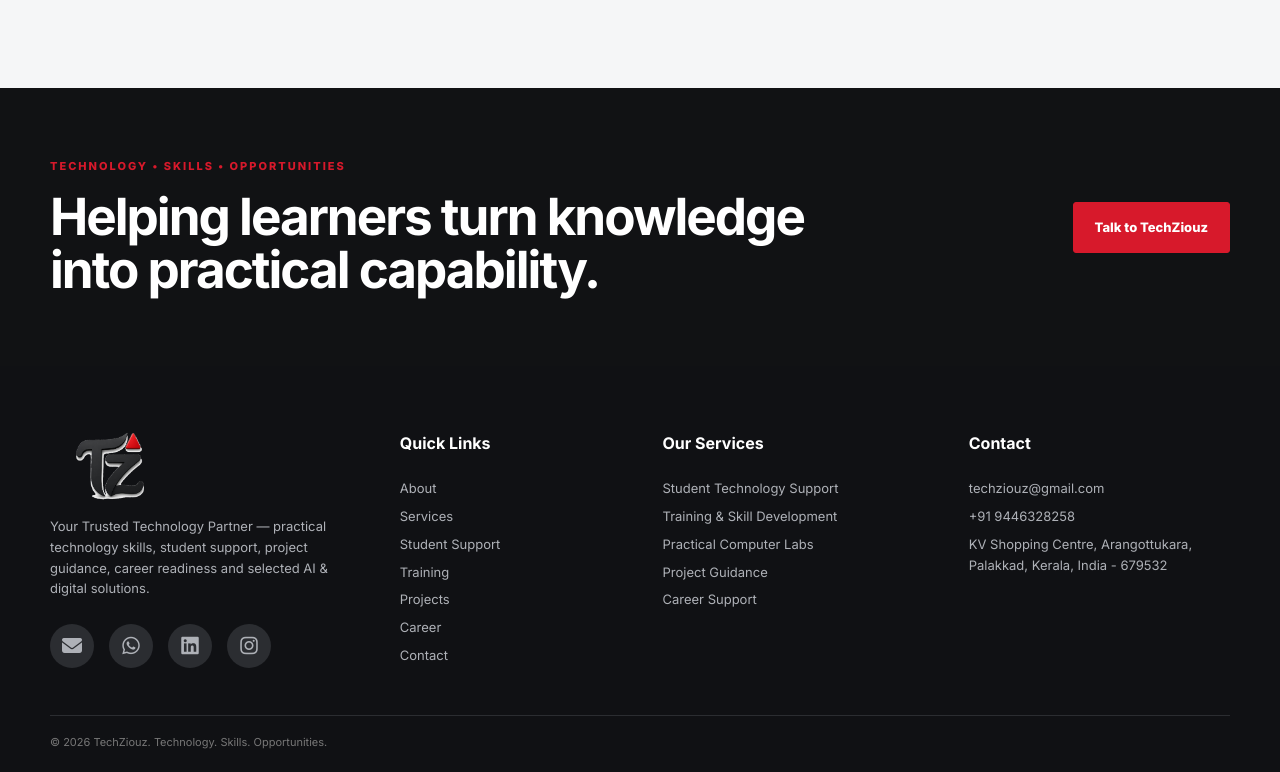
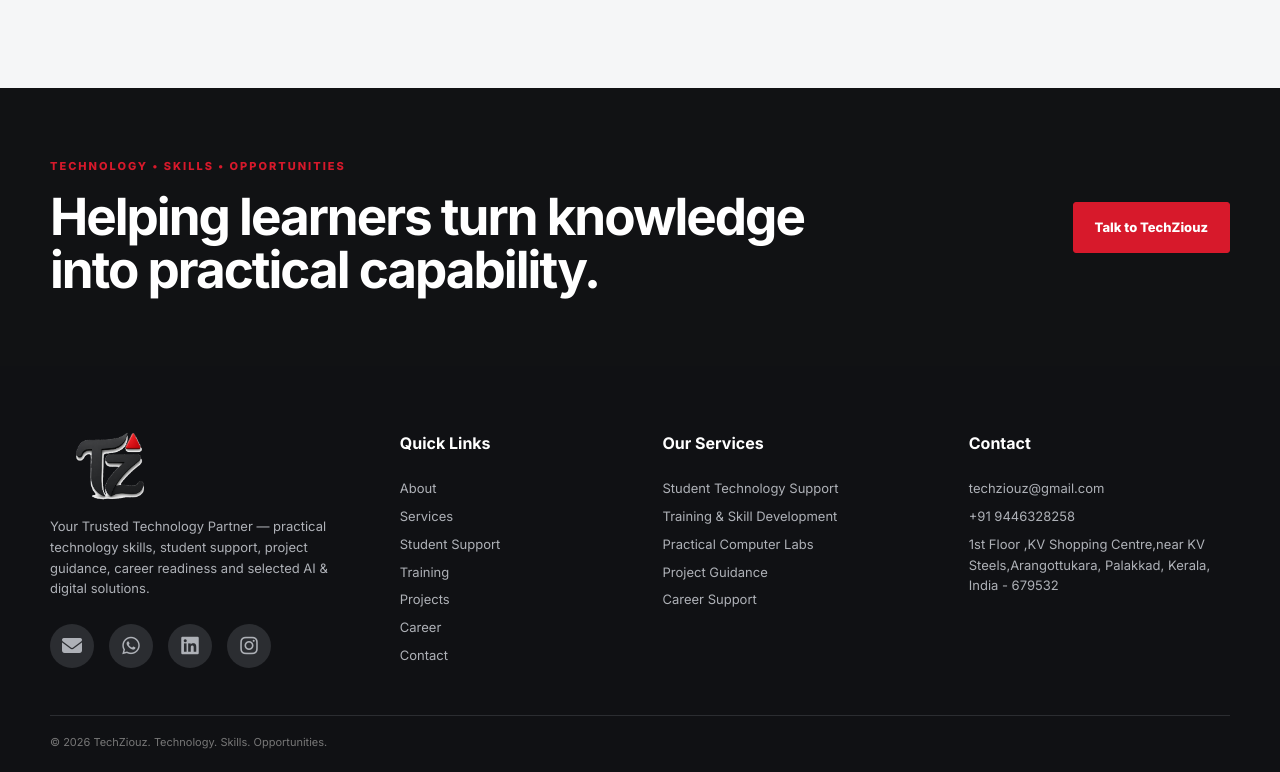
Before and after one commit to techtvsalmamehrin-debug/Techziouz, a React (Vite) app: page / in a window 1280 px wide. Shown: the part 2608-3380 px from the top of the page. Built offline with nearby package versions, Linux system fonts and the light colour scheme.

Commit message:
Update footer contact address and contact links

```diff
--- a/src/main.jsx
+++ b/src/main.jsx
@@ -29,7 +29,7 @@
    <div className="social"><a href="mailto:techziouz@gmail.com" title="Email"><i className="fas fa-envelope"></i></a><a href="https://wa.me/919446328258" target="_blank" rel="noreferrer" title="WhatsApp Community"><i className="fab fa-whatsapp"></i></a><a href="https://www.linkedin.com/company/techziouz/" target="_blank" rel="noreferrer" title="LinkedIn"><i className="fab fa-linkedin"></i></a><a href="https://www.instagram.com" target="_blank" rel="noreferrer" title="Instagram"><i className="fab fa-instagram"></i></a></div></div>
    <div><h4>Quick Links</h4><Link to="/about">About</Link><Link to="/services">Services</Link><Link to="/student-support">Student Support</Link><Link to="/training">Training</Link><Link to="/projects">Projects</Link><Link to="/career">Career</Link><Link to="/contact">Contact</Link></div>
    <div><h4>Our Services</h4>{services.slice(0,5).map(s=><Link key={s.path} to={s.path}>{s.title}</Link>)}</div>
-   <div><h4>Contact</h4><a href="mailto:techziouz@gmail.com">techziouz@gmail.com</a><a href="https://wa.me/919446328258" target="_blank">+91 9446328258</a><p>KV Shopping Centre, Arangottukara, Palakkad, Kerala, India - 679532</p></div>
+  <div><h4>Contact</h4><a href="mailto:techziouz@gmail.com">techziouz@gmail.com</a><a href="https://wa.me/919446328258" target="_blank">+91 9446328258</a><p>1st Floor ,KV Shopping Centre,near KV Steels,Arangottukara, Palakkad, Kerala, India - 679532</p></div>
  </div><div className="container copyright">© 2026 TechZiouz. Technology. Skills. Opportunities.</div></footer>
 }
 function Layout({children}){return <><Header/><main>{children}</main><a className="wa" href="https://wa.me/919446328258" target="_blank" rel="noreferrer" aria-label="Chat on WhatsApp"><i className="fab fa-whatsapp"></i></a><Footer/></>}
```
